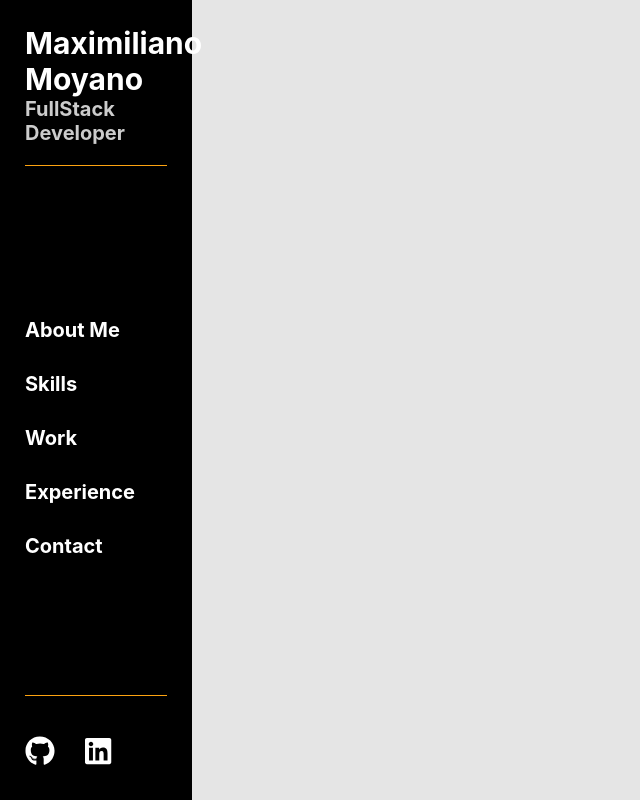
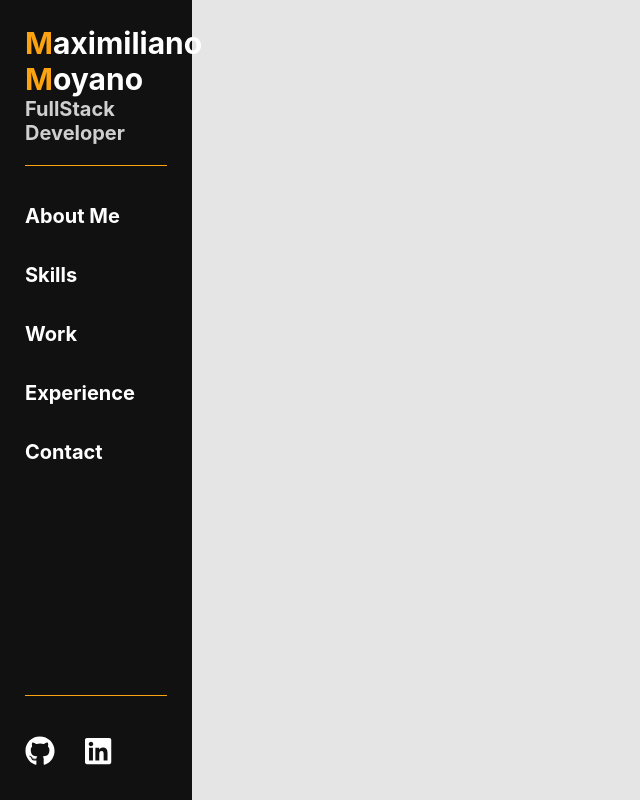
Before and after one commit to MaxHMoyano/MyPortfolio, a React app: page / in a window 1280 px wide. Shown: the whole page, without its empty margins (0-640 px from the left). Built offline with nearby package versions, Linux system fonts and the light colour scheme; the HTML template or start-up script is replaced by a standard one.

Commit message:
restructuring of theme provider

```diff
--- a/src/App.tsx
+++ b/src/App.tsx
@@ -1,37 +1,10 @@
 import React, { Fragment } from 'react';
-import { createGlobalStyle, ThemeProvider } from 'styled-components';
+import { ThemeProvider } from 'styled-components';
 import Header from './components/Header';
-
-const GlobalStyle = createGlobalStyle`
-  * {
-    padding: 0;
-    margin: 0;
-    box-sizing: border-box;
-  }
-  html {
-    font-size: 62.5%;
-    font-family: -apple-system, BlinkMacSystemFont, "Segoe UI", Roboto, Helvetica, Arial, sans-serif, "Apple Color Emoji", "Segoe UI Emoji", "Segoe UI Symbol";
-  }
-  body {
-    background-color: #e5e5e5;
-    color: #000;
-  }
-  button {
-    font-family: inherit;
-  }
-`;
+import GlobalStyle from './styles/GlobalStyle';
+import theme from './styles/theme';
 
 const app = () => {
-  const theme = {
-    colors: {
-      primary: '#fca311',
-      secondary: '#14213d',
-      light: '#e5e5e5',
-      white: '#ffffff',
-      dark: '#000000',
-    },
-  };
-
   return (
     <Fragment>
       <ThemeProvider theme={theme}>
--- a/src/components/Header/NavItem.tsx
+++ b/src/components/Header/NavItem.tsx
@@ -1,34 +1,35 @@
 import React, { Fragment } from 'react';
 import styled from 'styled-components';
+import { INavItem } from '../../models/navigation';
 
 const NavItemIcon = styled.i``;
-const NavITemTitle = styled.span``;
+const NavItemName = styled.span``;
 
 const NavItemButton = styled.button`
   outline: none;
   border: none;
   background-color: transparent;
   font-size: 2rem;
-  padding: 1.5rem 0;
+  padding: 1.75rem 0;
   width: 100%;
+  cursor: pointer;
   color: ${(props) => props.theme.colors.white};
-  cursor: pointer;
   transition: all ease 0.3s;
   font-weight: bold;
   text-align: left;
   &:hover {
     color: ${(props) => props.theme.colors.primary};
     opacity: 0.9;
-    transform: translateY(0.25rem);
+    transform: translateX(0.5rem);
   }
 `;
 
-const NavItem = ({ title, icon }: { title: string; icon: string }) => {
+const NavItem: React.FC<INavItem> = ({ name, icon }) => {
   return (
     <Fragment>
       <NavItemButton>
         <NavItemIcon />
-        <NavITemTitle>{title}</NavITemTitle>
+        <NavItemName>{name}</NavItemName>
       </NavItemButton>
     </Fragment>
   );
--- a/src/components/Header/NavList.tsx
+++ b/src/components/Header/NavList.tsx
@@ -7,15 +7,20 @@ const NavListWrapper = styled.div`
   display: flex;
   flex-flow: column nowrap;
   align-items: flex-start;
-  justify-content: center;
+  justify-content: flex-start;
   flex-grow: 1;
+  margin: 2rem 0;
 `;
 
-const NavList = ({ navItems }: { navItems: INavItem[] }) => {
+interface INavList {
+  navItems: INavItem[];
+}
+
+const NavList: React.FC<INavList> = ({ navItems }) => {
   return (
     <NavListWrapper>
       {navItems.map((navItem, idx) => (
-        <NavItem key={idx} title={navItem.name} icon={navItem.icon} />
+        <NavItem key={idx} name={navItem.name} icon={navItem.icon} />
       ))}
     </NavListWrapper>
   );
--- a/src/components/Header/Title.tsx
+++ /dev/null
@@ -1,7 +0,0 @@
-import styled from 'styled-components';
-
-const Title = styled.h1`
-  font-size: 3rem;
-`;
-
-export default Title;
--- a/src/components/Header/index.tsx
+++ b/src/components/Header/index.tsx
@@ -3,8 +3,8 @@ import styled from 'styled-components';
 import { INavItem } from '../../models/navigation';
 import NavList from './NavList';
 import SocialsList from './SocialsList';
-import Subtitle from './Subtitle';
-import Title from './Title';
+import Subtitle from '../shared/Subtitle';
+import Title from '../shared/Title';
 
 const HeaderWrapper = styled.div`
   background-color: ${(props) => props.theme.colors.dark};
@@ -20,10 +20,9 @@ const HeaderWrapper = styled.div`
 const LogoWrapper = styled.div`
   border-bottom: 1px solid ${(props) => props.theme.colors.primary};
   padding-bottom: 2rem;
-  margin-bottom: 1.5rem;
 `;
 
-const Header = () => {
+const Header: React.FC = () => {
   const [navItems, setNavItems] = useState<INavItem[]>([
     { name: 'About Me', icon: 'user' },
     { name: 'Skills', icon: 'user' },
@@ -35,7 +34,8 @@ const Header = () => {
   return (
     <HeaderWrapper>
       <LogoWrapper>
-        <Title>Maximiliano Moyano</Title>
+        <Title content={'Maximiliano'} />
+        <Title content={'Moyano'} />
         <Subtitle>FullStack Developer</Subtitle>
       </LogoWrapper>
       <NavList navItems={navItems} />
--- /dev/null
+++ b/src/components/shared/Title.tsx
@@ -0,0 +1,31 @@
+import React, { Fragment, useState } from 'react';
+import styled from 'styled-components';
+
+const TitleContent = styled.h1`
+  font-size: 3rem;
+`;
+
+const FirstLetter = styled.strong`
+  color: ${(props) => props.theme.colors.primary};
+`;
+
+const Title: React.FC<ITitle> = ({ children, content }) => {
+  const [firstLetter] = useState<string>(content.charAt(0));
+  const [restOfContent] = useState<string>(content.substring(1));
+
+  return (
+    <Fragment>
+      <TitleContent>
+        <FirstLetter>{firstLetter}</FirstLetter>
+        {restOfContent}
+      </TitleContent>
+    </Fragment>
+  );
+};
+
+interface ITitle {
+  content: string;
+  size?: string;
+}
+
+export default Title;
--- /dev/null
+++ b/src/styles/GlobalStyle.tsx
@@ -0,0 +1,20 @@
+import { createGlobalStyle } from 'styled-components';
+
+export default createGlobalStyle`
+  * {
+    padding: 0;
+    margin: 0;
+    box-sizing: border-box;
+  }
+  html {
+    font-size: 62.5%;
+    font-family: -apple-system, BlinkMacSystemFont, "Segoe UI", Roboto, Helvetica, Arial, sans-serif, "Apple Color Emoji", "Segoe UI Emoji", "Segoe UI Symbol";
+  }
+  body {
+    background-color: #e5e5e5;
+    color: #111;
+  }
+  button {
+    font-family: inherit;
+  }
+`;
--- /dev/null
+++ b/src/styles/theme.ts
@@ -0,0 +1,11 @@
+const theme = {
+  colors: {
+    primary: '#fca311',
+    secondary: '#14213d',
+    light: '#e5e5e5',
+    white: '#fff',
+    dark: '#111',
+  },
+};
+
+export default theme;
```
Also changed, not shown: src/components/content/index.tsx (added, +7 -0 lines), src/components/Header/SocialItem.tsx (deleted), src/components/shared/Subtitle.tsx (renamed from src/components/Header/Subtitle.tsx).
